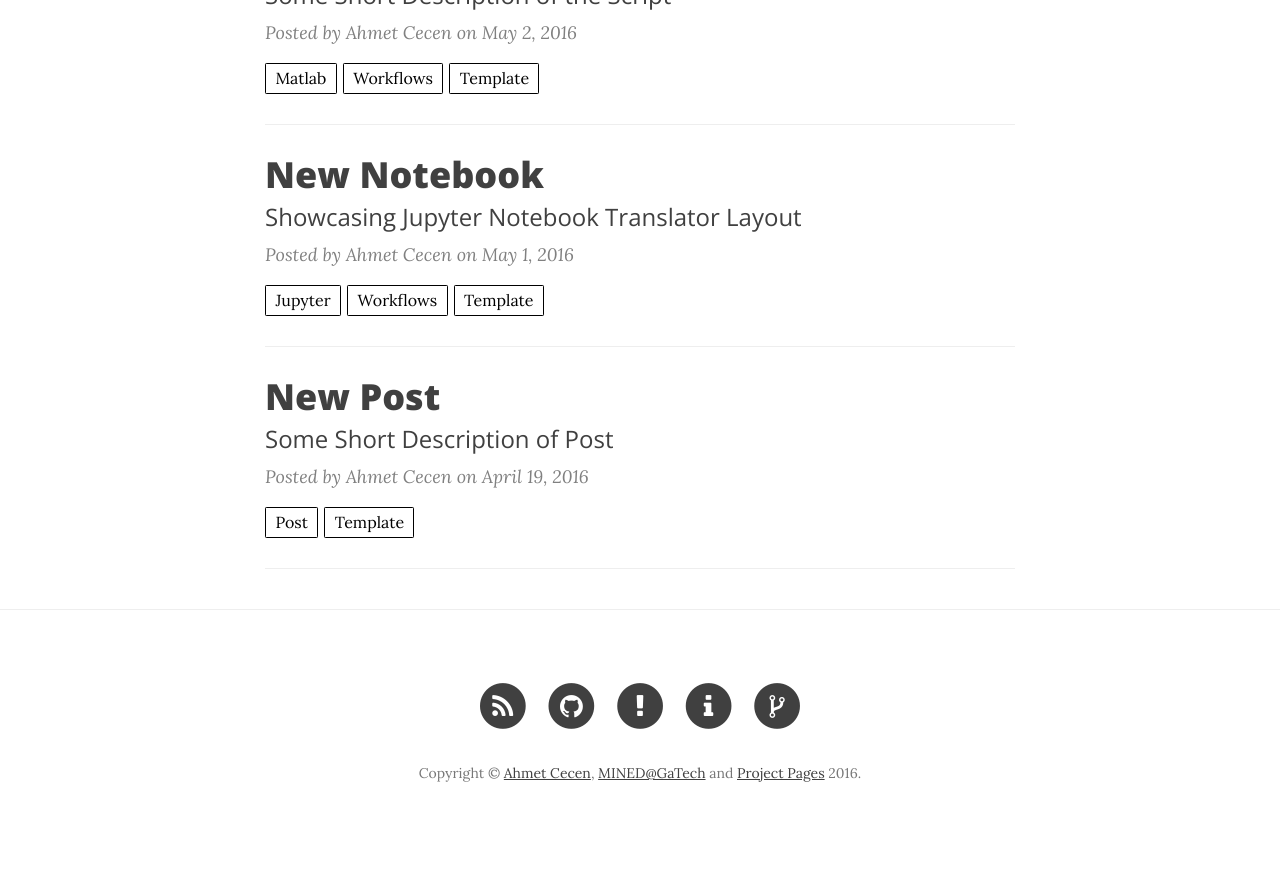
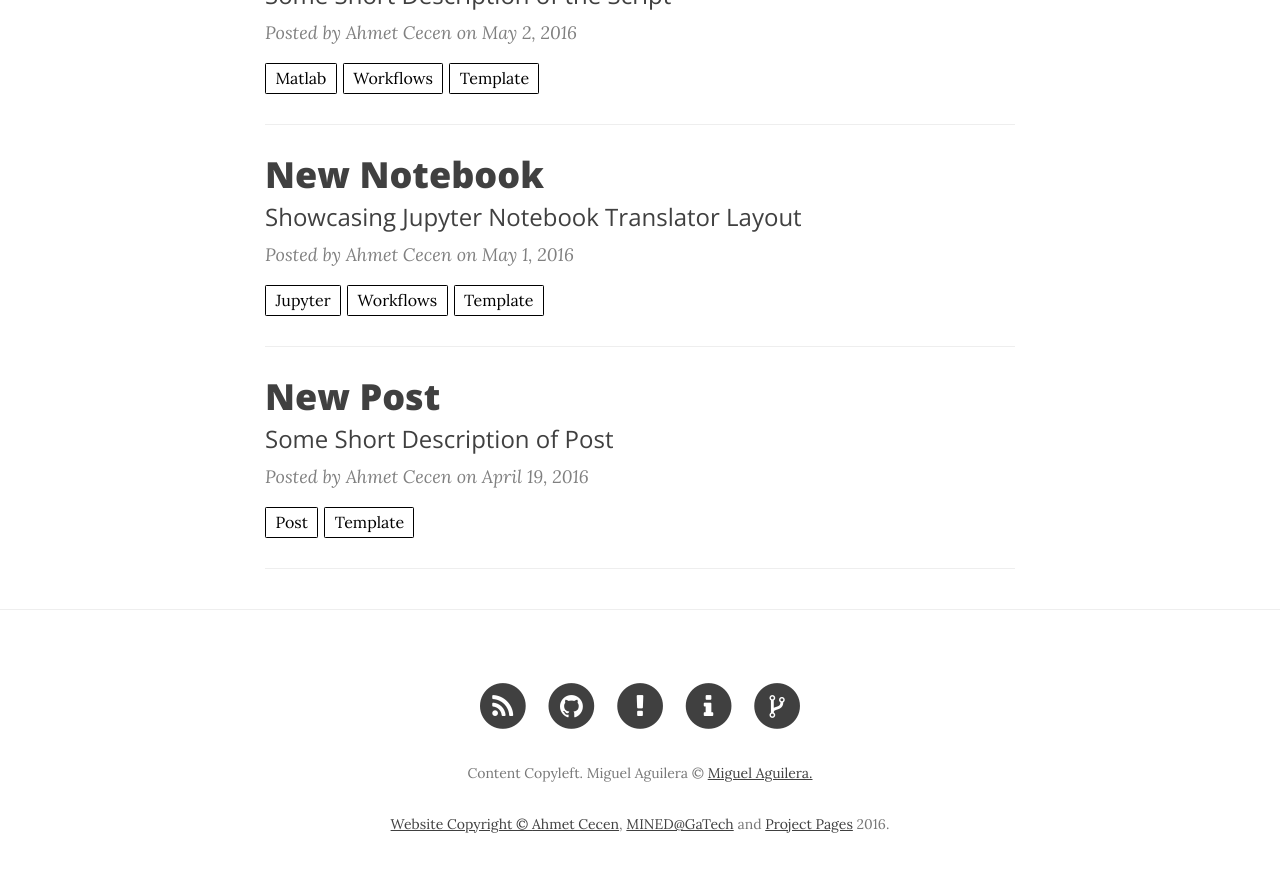
Before and after one commit to dimensive-project/dimensive-project.github.io, a Jekyll site: the page built from index.html, in a window 1280 px wide and 900 px high, scrolled down 1258 px. Shown: the top 872 px of the window. Built offline with Jekyll 4.4.1, drawn with Linux system fonts in a browser that asks for light colours; nearby versions of some CDN libraries; the list of posts is cut into pages by our own code; before the commit the page ends 2107 px from its top, so only the background shows below that.

Commit message:
Update footer.html

```diff
--- a/_includes/footer.html
+++ b/_includes/footer.html
@@ -69,7 +69,8 @@
                     </li>
                     {% endif %}
                 </ul>
-                <p class="copyright text-muted"> Copyright © <a href="http://ahmetcecen.github.io/" target="_blank">Ahmet Cecen</a>,  <a href="http://mined.gatech.edu/" target="_blank">MINED@GaTech</a> and <a href="https://github.com/projectpages" target="_blank">Project Pages</a> 2016. </p>
+           <p class="copyright text-muted"> Content Copyleft. Miguel Aguilera © <a href="https://maguilera.net/" target="_blank">Miguel Aguilera. </p>
+           <p class="copyright text-muted"> Website Copyright © <a href="http://ahmetcecen.github.io/" target="_blank">Ahmet Cecen</a>,  <a href="http://mined.gatech.edu/" target="_blank">MINED@GaTech</a> and <a href="https://github.com/projectpages" target="_blank">Project Pages</a> 2016. </p>
             </div>
         </div>
     </div>
```
